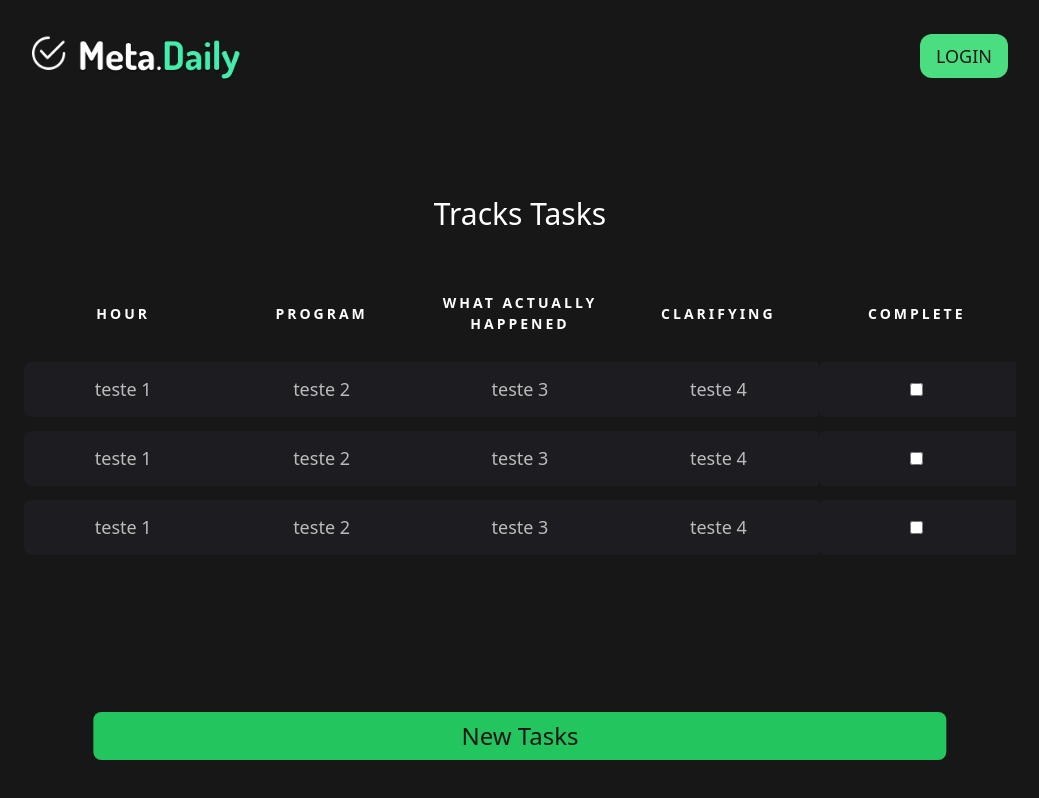
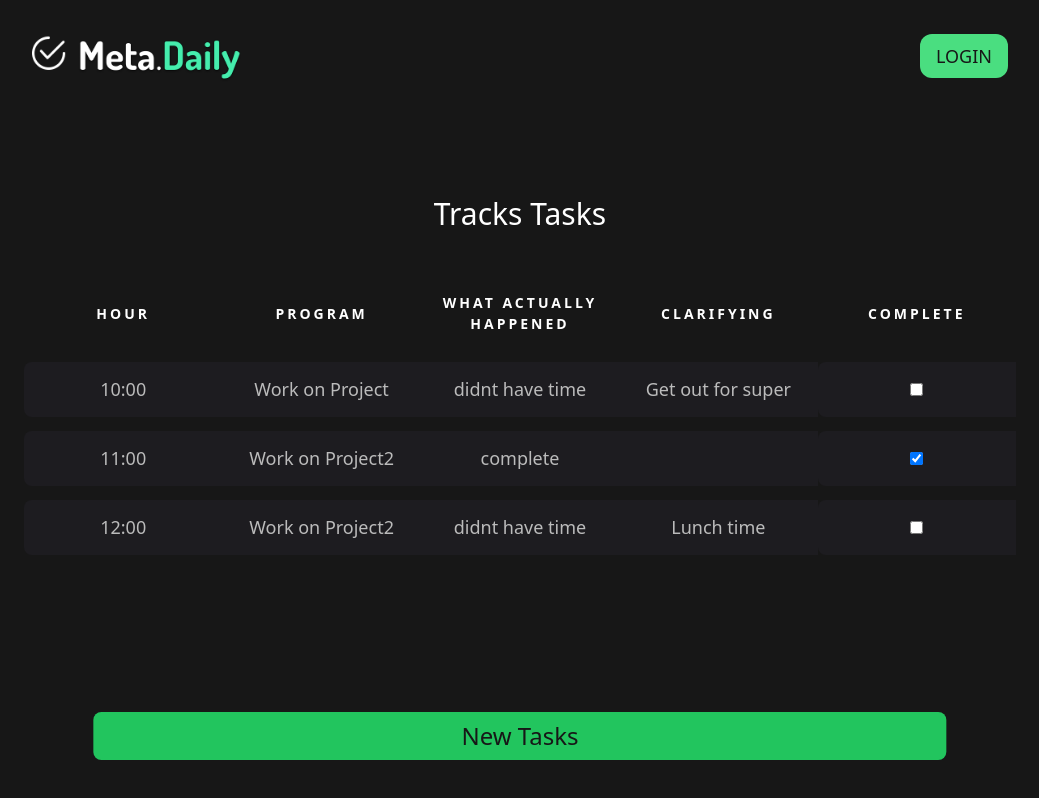
Before and after one commit to BmAlkes/metadaily, a Next.js app: page /tracks in a window 1280 px wide. Shown: the whole page, without its empty margins (120-1159 px from the left). Built offline with nearby package versions, Linux system fonts and the light colour scheme; no server answers.

Commit message:
feat:add task with drag and drop

```diff
--- a/app/tracks/page.tsx
+++ b/app/tracks/page.tsx
@@ -1,8 +1,49 @@
+"use client";
 import Link from "next/link";
-import React from "react";
+import React, { useState } from "react";
 import styles from "./styles.module.css";
+import { DragDropContext, Draggable, Droppable } from "@hello-pangea/dnd";
 
 const Tracker = () => {
+  const [task, setTask] = useState([
+    {
+      id: "0",
+      hour: "10:00",
+      program: "Work on Project",
+      what: "didnt have time",
+      clarifying: "Get out for super",
+      complete: false,
+    },
+    {
+      id: "1",
+      hour: "11:00",
+      program: "Work on Project2",
+      what: "complete",
+      clarifying: "",
+      complete: true,
+    },
+    {
+      id: "2",
+      hour: "12:00",
+      program: "Work on Project2",
+      what: "didnt have time",
+      clarifying: "Lunch time",
+      complete: false,
+    },
+  ]);
+  function reorder<T>(list: T[], startIndex: number, endIndex: number) {
+    const result = Array.from(list);
+    const [removed] = result.splice(startIndex, 1);
+    result.splice(endIndex, 0, removed);
+    return result;
+  }
+  const onDragEnd = (result: any) => {
+    if (!result.destination) {
+      return;
+    }
+    const items = reorder(task, result.source.index, result.destination.index);
+    setTask(items);
+  };
   return (
     <main className="container max-w-[1024px]   flex flex-col gap-8 px-4 pt-16 pb-8  mr-auto ml-auto ">
       <h1 className="mt-5 text-3xl font-light text-white font-display text-center">
@@ -18,59 +59,51 @@ const Tracker = () => {
             <th scope="col">Complete</th>
           </tr>
         </thead>
-        <tbody id="body">
-          <tr className={styles.tr}>
-            <td className={styles.tdLabel} data-label="teste1">
-              teste 1
+        <DragDropContext onDragEnd={onDragEnd}>
+          <Droppable droppableId="tasks" type="list" direction="vertical">
+            {(provided) => (
+              <tbody
+                id="body"
+                ref={provided.innerRef}
+                {...provided.droppableProps}
+              >
+                {task.map((item, index) => (
+                  <Draggable draggableId={item.id} index={index}>
+                    {(provided) => (
+                      <tr
+                        className={styles.tr}
+                        key={item.id}
+                        {...provided.draggableProps}
+                        {...provided.dragHandleProps}
+                        ref={provided.innerRef}
+                      >
+                        <td className={styles.tdLabel} data-label="Hour">
+                          {item.hour}
                         </td>
-            <td className={styles.tdLabel} data-label="teste2">
-              teste 2
+                        <td className={styles.tdLabel} data-label="Program">
+                          {item.program}
                         </td>
-            <td className={styles.tdLabel} data-label="teste3">
-              teste 3
+                        <td
+                          className={styles.tdLabel}
+                          data-label="Whats actually happened"
+                        >
+                          {item.what}
                         </td>
-            <td className={styles.tdLabel} data-label="teste4">
-              teste 4
+                        <td className={styles.tdLabel} data-label="clarifying">
+                          {item.clarifying}
                         </td>
-            <td className={styles.tdLabel} data-label="teste5">
-              <input type="checkbox" />
+                        <td className={styles.tdLabel} data-label="complete">
+                          <input type="checkbox" checked={item.complete} />
                         </td>
                       </tr>
-          <tr className={styles.tr}>
-            <td className={styles.tdLabel} data-label="teste1">
-              teste 1
-            </td>
-            <td className={styles.tdLabel} data-label="teste2">
-              teste 2
-            </td>
-            <td className={styles.tdLabel} data-label="teste3">
-              teste 3
-            </td>
-            <td className={styles.tdLabel} data-label="teste4">
-              teste 4
-            </td>
-            <td className={styles.tdLabel} data-label="teste5">
-              <input type="checkbox" />
-            </td>
-          </tr>
-          <tr className={styles.tr}>
-            <td className={styles.tdLabel} data-label="teste1">
-              teste 1
-            </td>
-            <td className={styles.tdLabel} data-label="teste2">
-              teste 2
-            </td>
-            <td className={styles.tdLabel} data-label="teste3">
-              teste 3
-            </td>
-            <td className={styles.tdLabel} data-label="teste4">
-              teste 4
-            </td>
-            <td className={styles.tdLabel} data-label="teste5">
-              <input type="checkbox" />
-            </td>
-          </tr>
+                    )}
+                  </Draggable>
+                ))}
+                {provided.placeholder}
               </tbody>
+            )}
+          </Droppable>
+        </DragDropContext>
       </table>
       <Link
         href="/"
--- a/package.json
+++ b/package.json
@@ -9,6 +9,7 @@
     "lint": "next lint"
   },
   "dependencies": {
+    "@hello-pangea/dnd": "^16.3.0",
     "@radix-ui/react-avatar": "^1.0.4",
     "@radix-ui/react-dropdown-menu": "^2.0.6",
     "@radix-ui/react-scroll-area": "^1.0.5",
```
Also changed, not shown: 1 other file (tests, documents, lock files or other folders). Lines whose indentation alone changed are shown as unchanged.
